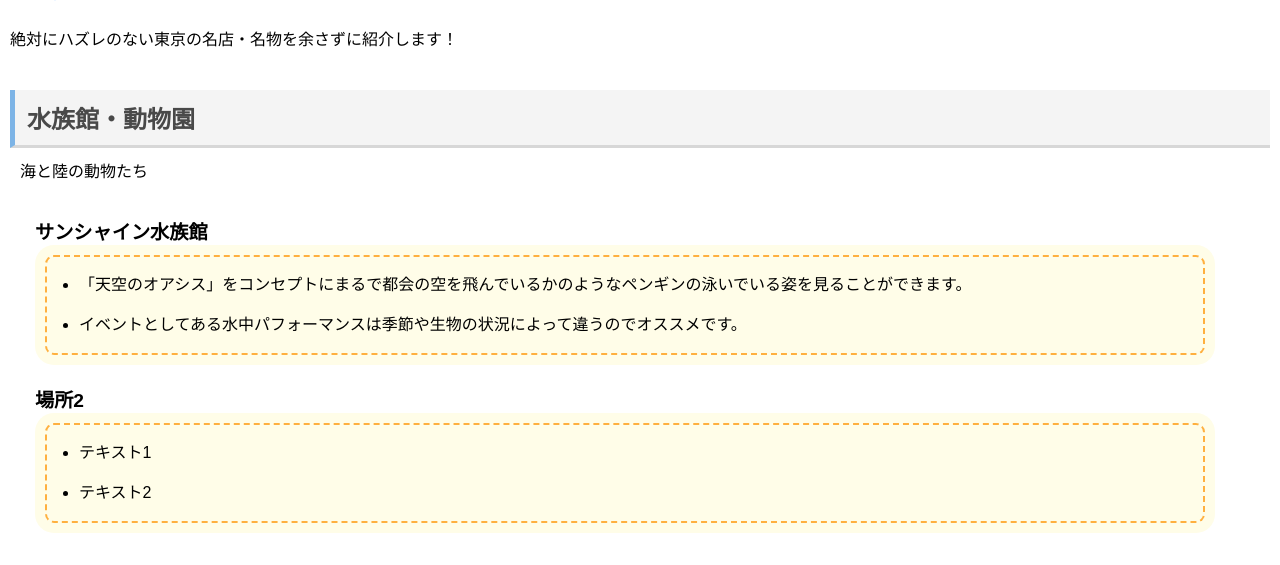
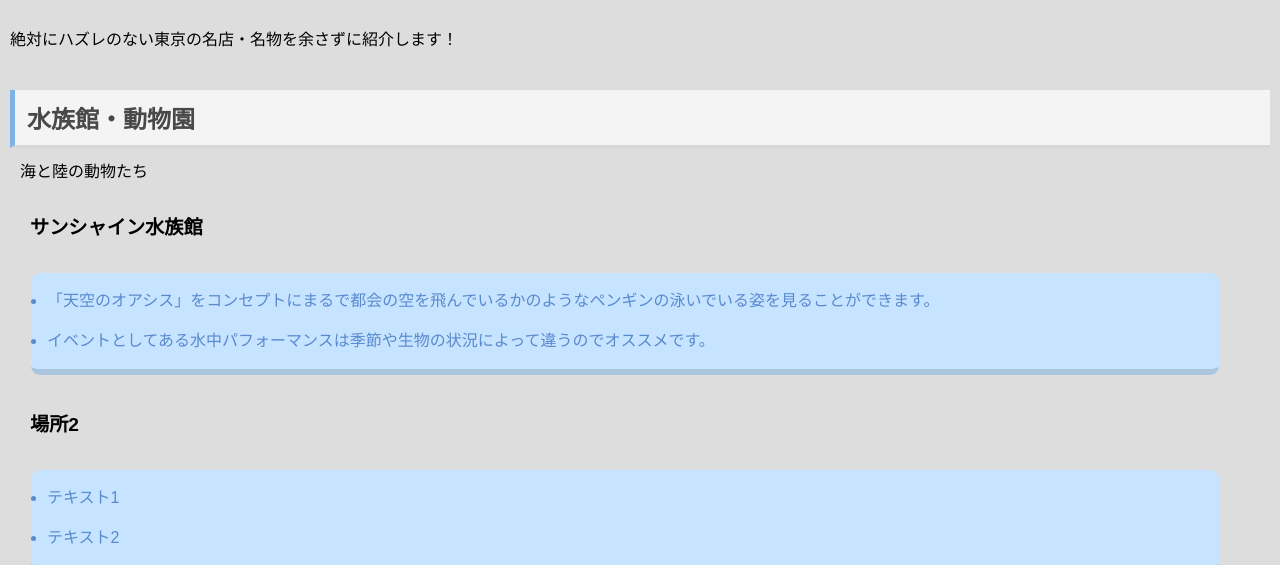
Before and after one commit to bester502/Tokyo_group, a plain HTML site: page index.html in a window 1280 px wide. Shown: the part 108-673 px from the top of the page. Drawn offline with Linux system fonts and the light colour scheme.

Commit message:
色変更

```diff
--- a/css/main.css
+++ b/css/main.css
@@ -5,6 +5,7 @@ html {
 body {
     padding: 10px;
     margin-bottom: 100px;
+    background-color:#DDDDDD
 }
 
 h1 {
@@ -45,23 +46,22 @@ dl {
 dl dt {
     font-size: 120%;
     font-weight: bold;
-    padding: 5px;
-    margin-top: 20px;
+    padding: 0px;
+    margin-top: 1px;
 }
 
 dl dd {
-    padding: 5px;
+    padding: 1px;
 }
 
 
 ul, ol {
-    background: #fffde8;
-    box-shadow: 0px 0px 0px 10px #fffde8; /*線の外側*/
-    border: dashed 2px #ffb03f; /*破線*/
+    padding: 0.5em 1em;
+    margin: 2em 0;
+    color: #5989cf;
+    background: #c6e4ff;
+    border-bottom: solid 6px #aac5de;
     border-radius: 9px;
-    margin-left: 10px; /*はみ出ないように調整*/
-    margin-right: 10px; /*はみ出ないように調整*/
-    padding: 0.5em 0.5em 0.5em 2em;
 }
 
 ul li, ol li {
```
